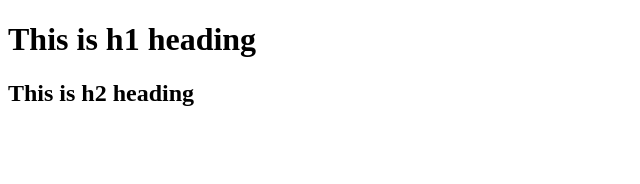
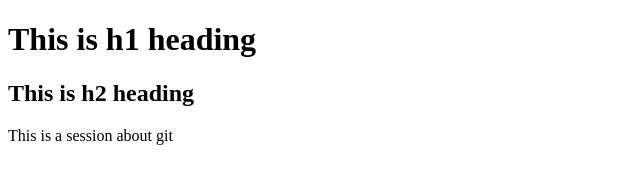
Before and after one commit to niyontwali/git-control-version, a plain HTML site: page index.html in a window 1280 px wide. Shown: the whole page, without its empty margins (0-640 px from the left). Drawn offline with Linux system fonts and the light colour scheme.

Commit message:
added a paragraph

```diff
--- a/index.html
+++ b/index.html
@@ -1,15 +1,19 @@
 <!DOCTYPE html>
 <html lang="en">
+
 <head>
   <meta charset="UTF-8">
   <meta http-equiv="X-UA-Compatible" content="IE=edge">
   <meta name="viewport" content="width=device-width, initial-scale=1.0">
   <title>Document</title>
 </head>
+
 <body>
   <div>
     <h1>This is h1 heading</h1>
     <h2>This is h2 heading</h2>
+    <p>This is a session about git</p>
   </div>
 </body>
+
 </html>
```
